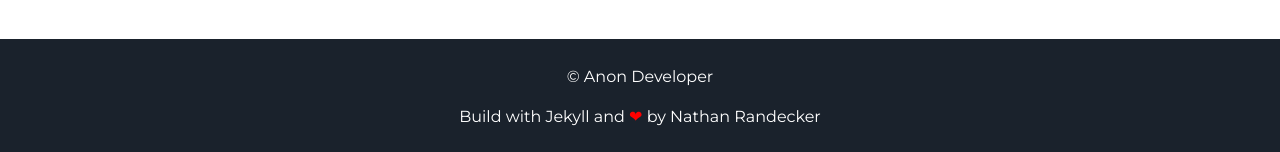
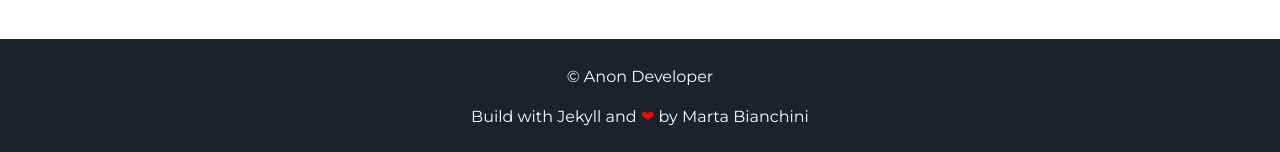
Before and after one commit to MartaBia/MartaBia.github.io, a Jekyll site: the page built from index.html, in a window 1280 px wide and 900 px high, scrolled down 1723 px. Shown: the part 745-897 px from the top of the window. Built offline with Jekyll 4.4.1, drawn with Linux system fonts in a browser that asks for light colours.

Commit message:
modified footer

```diff
--- a/_includes/footer.html
+++ b/_includes/footer.html
@@ -1,6 +1,6 @@
 <footer class="footer">
     <p>&copy; {{site.username}}</p>
-    <p>Build with Jekyll and <span class="love">❤</span> by <a href="https://github.com/nrandecker">Nathan Randecker</a></p>
+    <p>Build with Jekyll and <span class="love">❤</span> by <a href="https://github.com/MartaBia">Marta Bianchini</a></p>
 </footer>
 <script src="//cdn.jsdelivr.net/particles.js/2.0.0/particles.min.js"></script>
 <script src="{{ "/assets/js/sweet-scroll.min.js" | prepend: site.baseurl }}"></script>
```
